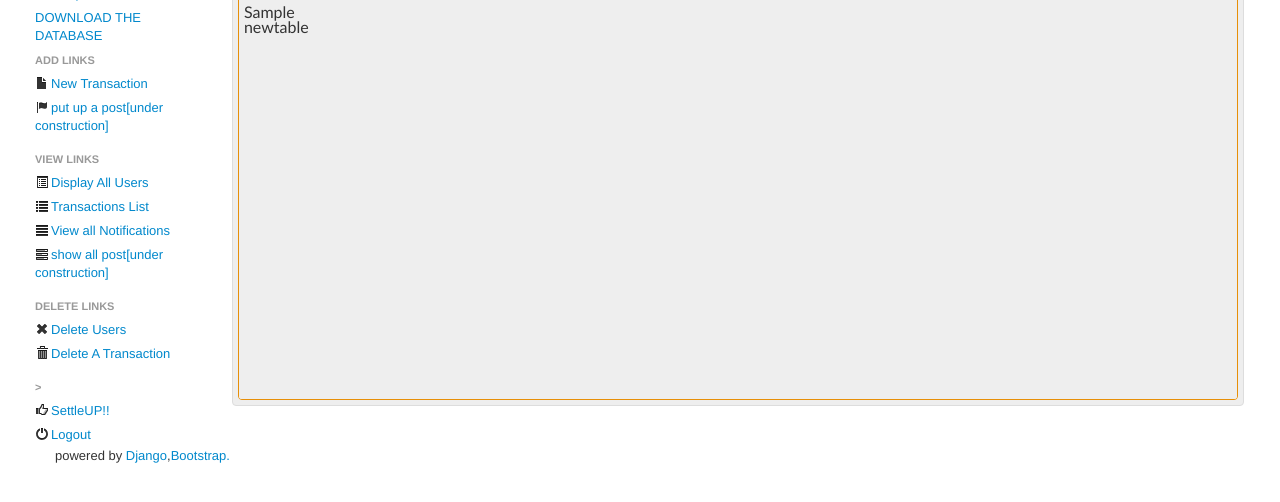
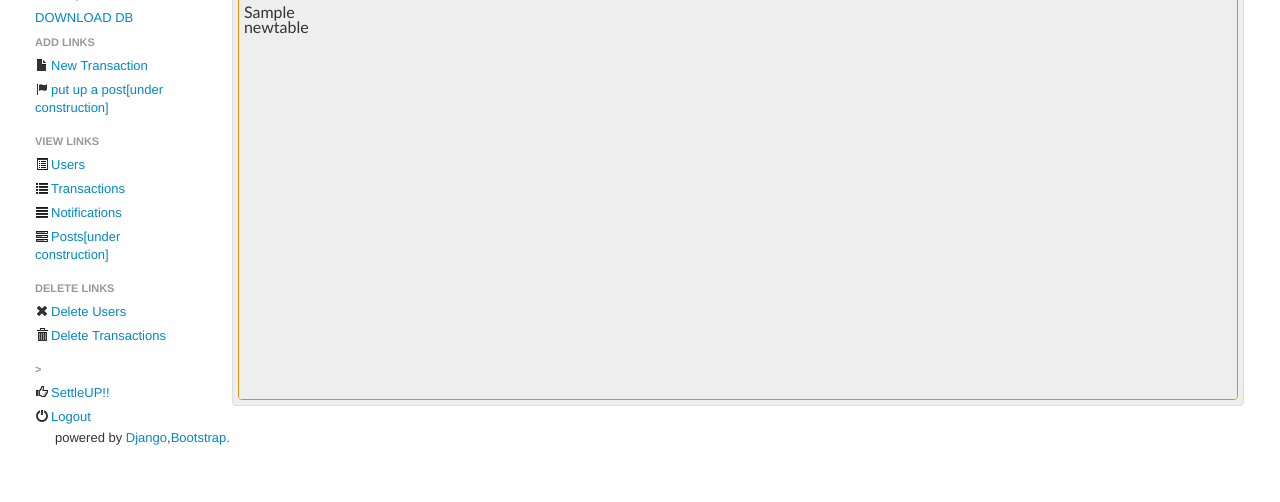
Before and after one commit to muralisc/split, a Django app: template testdotcloud/settleup/templates/displayDetailedTransactions.html in a window 1280 px wide. Shown: the part 198-700 px from the top of the page. Run offline with Django 3.2, Linux system fonts and the light colour scheme; the template is opened without the code that fills it: most values are stand-ins (such as "Sample title", 1, 10 or a date in 2020); some libraries are stand-ins or nearby versions.

Commit message:
some beautifications

```diff
--- a/testdotcloud/settleup/TransactionsApp/views.py
+++ b/testdotcloud/settleup/TransactionsApp/views.py
@@ -313,7 +313,7 @@ class PostsTableNotiListView(ListView):
 class PostsTablePostListView(ListView):
     def get_queryset(self):
         if(self.args[0] == 'all'):
-            return PostsTable.objects.order_by('-timestamp').filter(PostType__exact='post')
+            return PostsTable.objects.order_by('timestamp').filter(PostType__exact='post')
 
 
 # TODO consolidate the database
@@ -357,6 +357,6 @@ def calculator(request, exp):
     html = response.read()
     error = re.findall(r'error: "(.*?)"', html)
     result = re.findall(r'rhs: "([\d.]+)"', html)
-    if error != [""] and error != ['0']:
+    if error != [""] and error != ['0'] and error != ['4']:
         result = error
     return HttpResponse(result)
--- a/testdotcloud/settleup/templates/displayDetailedTransactions.html
+++ b/testdotcloud/settleup/templates/displayDetailedTransactions.html
@@ -32,7 +32,7 @@
             {% for rows in ordered_userstable  %}
             <li><a href="/displayTransactions/{{rows.username}}/"><i class="icon-chevron-right"></i>{{rows.username|add:""}} --> {{rows.outstanding|floatformat}}</a></li>
             {%endfor%}
-            <li><a href="/download/">DOWNLOAD THE DATABASE</a></li>
+            <li><a href="/download/">DOWNLOAD DB</a></li>
         </ul>
         {% include "navlist.html" %}
    </div>
--- a/testdotcloud/settleup/templates/navlist.html
+++ b/testdotcloud/settleup/templates/navlist.html
@@ -3,13 +3,13 @@
     <li><a href="/getTransaction/"><i class="icon-file"></i>New Transaction</a></li>
     <li><a href="/getposts/"><i class="icon-flag"></i>put up a post[under construction]</a></li>
     <li class="nav-header">View links</li>
-    <li><a  href="/displayusers/"><i class="icon-list-alt"></i>Display All Users</a></li>
-    <li><a  href="/displayTransactions/all/"><i class="icon-list"></i>Transactions List</a></li>
-    <li><a href="/posts/all/"><i class="icon-align-justify"></i>View all Notifications</a></li>
-    <li><a href="/showposts/all/"><i class="icon-tasks"></i>show all post[under construction]</a></li>
+    <li><a  href="/displayusers/"><i class="icon-list-alt"></i>Users</a></li>
+    <li><a  href="/displayTransactions/all/"><i class="icon-list"></i>Transactions</a></li>
+    <li><a href="/posts/all/"><i class="icon-align-justify"></i>Notifications</a></li>
+    <li><a href="/showposts/all/"><i class="icon-tasks"></i>Posts[under construction]</a></li>
     <li class="nav-header">Delete links</li>
     <li><a  href="/deleteUser/-1"><i class="icon-remove"></i>Delete Users</a></li>
-    <li><a href="/deleteTransactions/-1/"><i class="icon-trash"></i>Delete A Transaction</a></li>
+    <li><a href="/deleteTransactions/-1/"><i class="icon-trash"></i>Delete Transactions</a></li>
     <li class="nav-header">></li>
     <li><a href="/settleUP"><i class="icon-thumbs-up"></i>SettleUP!!</a></li>
     <li><a href="/logout"><i class="icon-off"></i>Logout</a></li>
```
Also changed, not shown: testdotcloud/settleup/templates/noti.html (+6 -6 lines).
